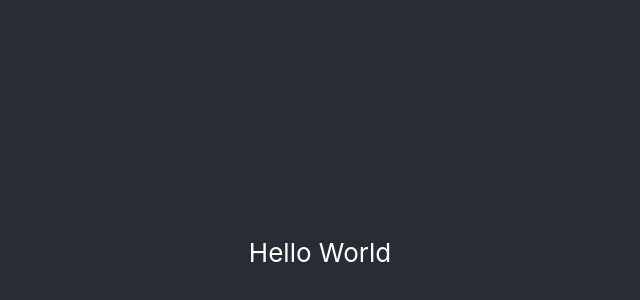
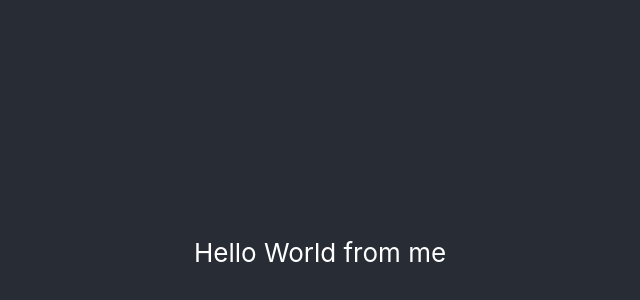
Before and after one commit to bhatiavishu2/learning, a React (Create React App) app: page / in a window 1280 px wide. Shown: the part 148-448 px from the top of the page, without its empty margins (320-960 px from the left). Built offline with nearby package versions, Linux system fonts and the light colour scheme.

Commit message:
change app js

```diff
--- a/src/App.js
+++ b/src/App.js
@@ -5,7 +5,7 @@ function App() {
   return (
     <div className="App">
       <header className="App-header">
-          Hello World
+          Hello World from me
       </header>
     </div>
   );
```
